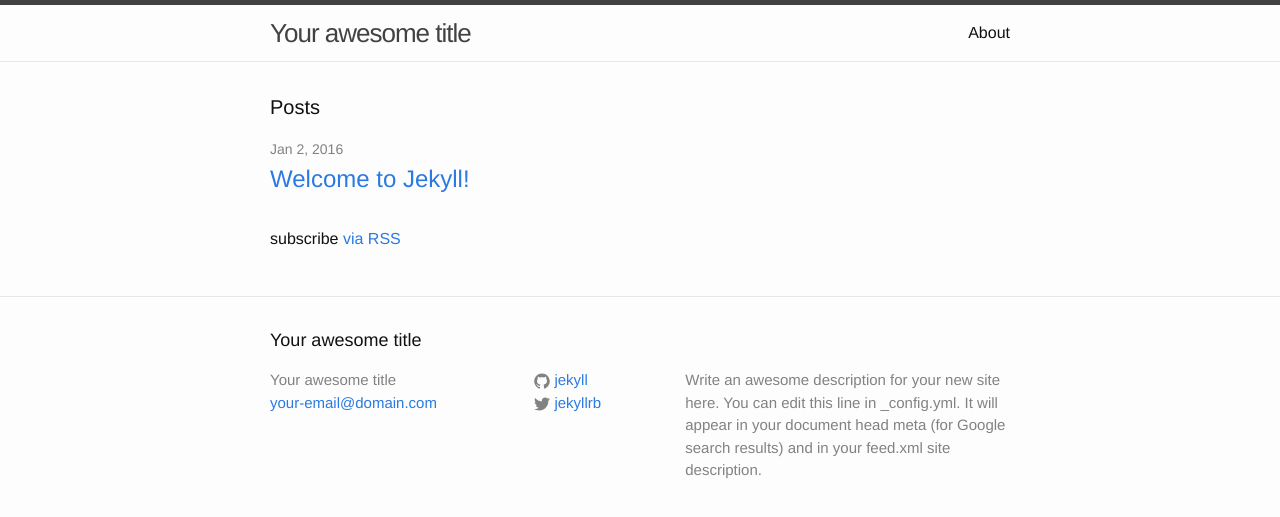
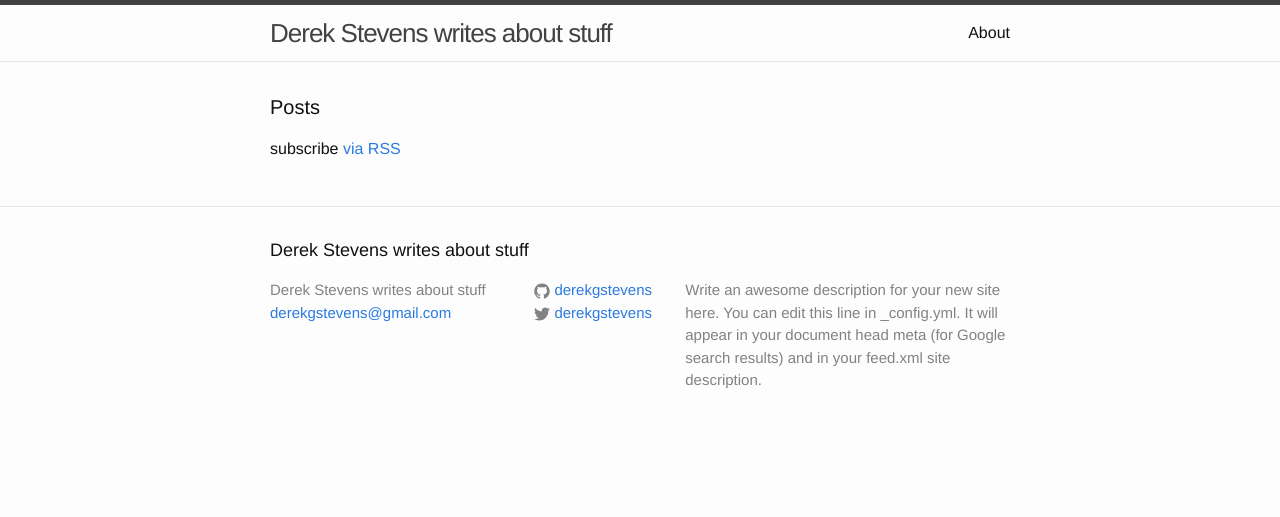
Before and after one commit to derekgstevens/derekgstevens.github.io, a Jekyll site: the page built from index.html, in a window 1280 px wide. Shown: the top 517 px of the page. Built offline with Jekyll 4.4.1, drawn with Linux system fonts in a browser that asks for light colours.

Commit message:
Update config

```diff
--- a/_config.yml
+++ b/_config.yml
@@ -6,16 +6,16 @@
 # 'jekyll serve'. If you change this file, please restart the server process.
 
 # Site settings
-title: Your awesome title
-email: your-email@domain.com
+title: Derek Stevens writes about stuff
+email: derekgstevens@gmail.com
 description: > # this means to ignore newlines until "baseurl:"
   Write an awesome description for your new site here. You can edit this
   line in _config.yml. It will appear in your document head meta (for
   Google search results) and in your feed.xml site description.
-baseurl: "" # the subpath of your site, e.g. /blog
-url: "http://yourdomain.com" # the base hostname & protocol for your site
-twitter_username: jekyllrb
-github_username:  jekyll
+baseurl: "/blog" # the subpath of your site, e.g. /blog
+url: "http://derekgstevens.com" # the base hostname & protocol for your site
+twitter_username: derekgstevens
+github_username:  derekgstevens
 
 # Build settings
 markdown: kramdown
```
Also changed, not shown: _posts/2016-01-01-welcome-to-jekyll.markdown (deleted, +0 -25 lines).
